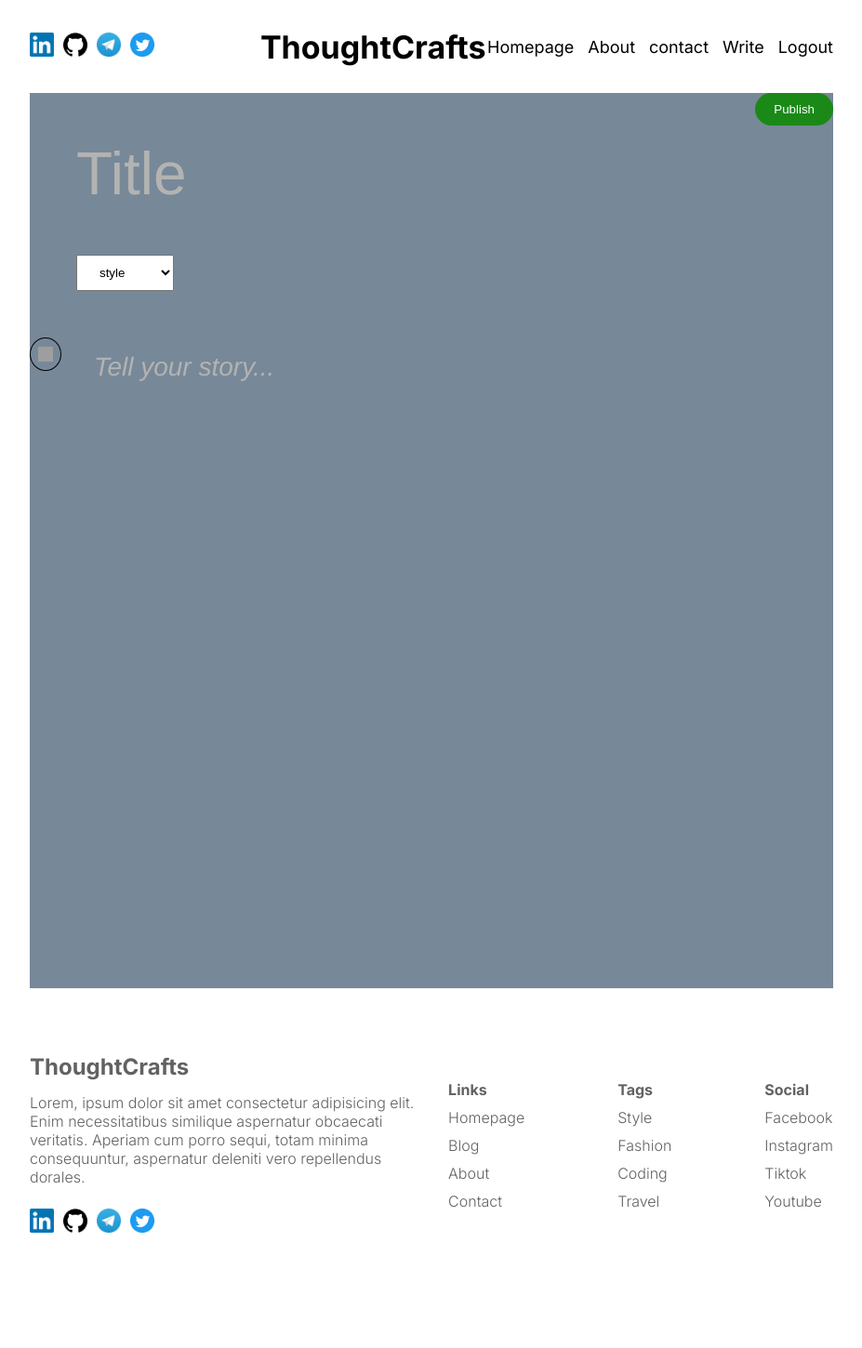
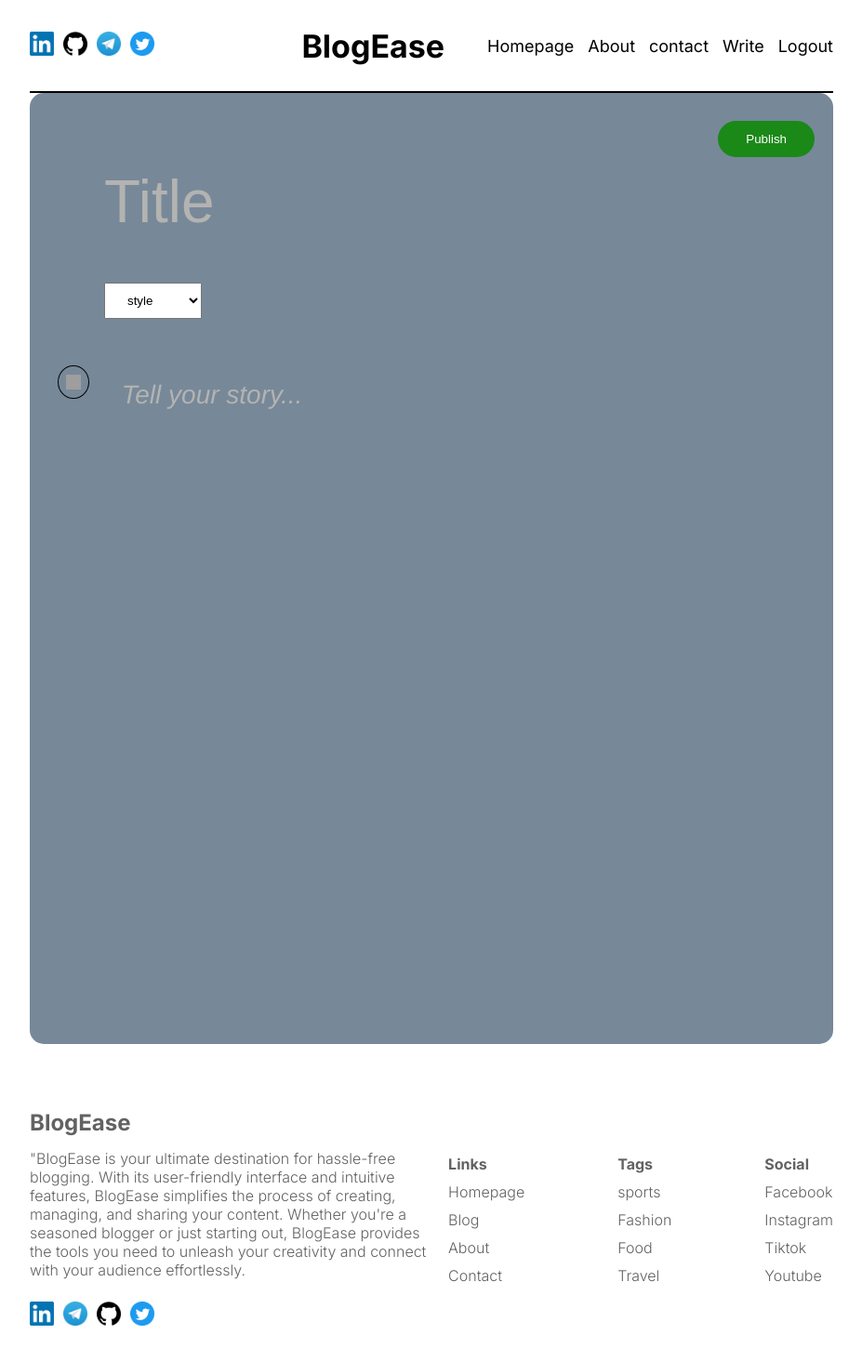
Before and after one commit to Jatinsingh0/BlogEase, a Next.js app: page /write in a window 1280 px wide. Shown: the whole page at 93% size, without its empty margins (176-1103 px from the left). Before the commit the page ends 1350 px from the top, so only its background shows below. Built offline with nearby package versions, Linux system fonts and the light colour scheme; no server answers; sample sign-in values are in the browser's storage; grey boxes are pictures that could not be loaded.

Commit message:
some changes over application

```diff
--- a/app/blog/blogPage.module.css
+++ b/app/blog/blogPage.module.css
@@ -1,3 +1,6 @@
+.container{
+  margin-top: 40px;
+}
 .title{
     background-color: coral;
     color: white;
--- a/app/components/featured/featured.jsx
+++ b/app/components/featured/featured.jsx
@@ -6,7 +6,7 @@ const Featured = () => {
   return (
     <div className={styles.container}>
       <h1 className={styles.title}>
-          <b className={styles.bold} >Hey, ThoughtCrafts here!</b>Discover people stories and creative ideas.
+          <b className={styles.bold} >Hey, BlogEase here!</b>Discover people stories and creative ideas.
       </h1>
       <div className={styles.post}>
         <div className={styles.imgContainer}>
@@ -14,7 +14,7 @@ const Featured = () => {
         </div>
         <div className={styles.textContainer}>
           <h1 className={styles.postTitle}>Blogging is like Bridging Writers and Readers for Meaningful Connections</h1>
-          <p className={styles.postDesc}>ThoughtCrafts seamlessly integrates blogging and community engagement, offering writers a unified platform to share their stories and connect with readers. Join us to amplify your voice and foster meaningful connections today</p>
+          <p className={styles.postDesc}> "BlogEase is your ultimate destination for hassle-free blogging. With its user-friendly interface and intuitive features, BlogEase simplifies the process of creating, managing, and sharing your content. Whether you're a seasoned blogger or just starting out, BlogEase provides the tools you need to unleash your creativity and connect with your audience effortlessly</p>
           <button className={styles.button}>Read more</button>
         </div>
       </div>
--- a/app/components/footer/footer.jsx
+++ b/app/components/footer/footer.jsx
@@ -8,22 +8,19 @@ const Footer = () => {
     <div className={styles.container}>
     <div className={styles.info}>
       <div className={styles.logo}>
-        <h1 className={styles.logoText}>ThoughtCrafts</h1>
+        <h1 className={styles.logoText}>BlogEase</h1>
       </div>
       <p className={styles.desc}>
-        Lorem, ipsum dolor sit amet consectetur adipisicing elit. Enim
-        necessitatibus similique aspernatur obcaecati veritatis. Aperiam cum
-        porro sequi, totam minima consequuntur, aspernatur deleniti vero
-        repellendus dorales.
+      "BlogEase is your ultimate destination for hassle-free blogging. With its user-friendly interface and intuitive features, BlogEase simplifies the process of creating, managing, and sharing your content. Whether you're a seasoned blogger or just starting out, BlogEase provides the tools you need to unleash your creativity and connect with your audience effortlessly.
       </p>
       <div className={styles.icons}>
         <Link href="https://www.linkedin.com/in/jatin-singh-a9147526b">
             <Image src="/linkdinLogo.png" alt="img" width={26} height={26}/>
         </Link>
+        <Image src="/telegramLogo.jpeg" alt="" width={26} height={26} />
         <Link href="https://github.com/Jatinsingh0">
             <Image src="/github.png" alt="img" width={26} height={26}/>
         </Link>
-        <Image src="/telegramLogo.jpeg" alt="" width={26} height={26} />
         <Image src="/twitterLogo.png" alt="" width={26} height={26} />
       </div>
     </div>
@@ -33,14 +30,14 @@ const Footer = () => {
         <Link href="/">Homepage</Link>
         <Link href="/">Blog</Link>
         <Link href="/">About</Link>
-        <Link href="/">Contact</Link>
+        <Link href="/contact">Contact</Link>
       </div>
       <div className={styles.list}>
         <span className={styles.listTitle}>Tags</span>
-        <Link href="/">Style</Link>
-        <Link href="/">Fashion</Link>
-        <Link href="/">Coding</Link>
-        <Link href="/">Travel</Link>
+        <Link href={"/blog?cat=sport"}>sports</Link>
+        <Link href={"/blog?cat=fashion"}>Fashion</Link>
+        <Link href={"/blog?cat=food"}>Food</Link>
+        <Link href={"/blog?cat=travel"}>Travel</Link>
       </div>
       <div className={styles.list}>
         <span className={styles.listTitle}>Social</span>
--- a/app/components/navbar/Navbar.jsx
+++ b/app/components/navbar/Navbar.jsx
@@ -19,7 +19,7 @@ const Navbar = () => {
         <Image src="/twitterLogo.png" alt="img" width={26} height={26}/>
       </div>
 
-      <div className={styles.logo}>ThoughtCrafts</div>
+      <div className={styles.logo}>BlogEase</div>
 
       <div className={styles.links}>
         <Link href="/" className={styles.link}>Homepage</Link>
--- a/app/components/navbar/navbar.module.css
+++ b/app/components/navbar/navbar.module.css
@@ -3,6 +3,7 @@
     align-items: center;
     justify-content: center;
     height: 100px;
+    border-bottom: 2px solid black;
 }
 
 .social{
--- a/app/contact/contact.module.css
+++ b/app/contact/contact.module.css
@@ -1,4 +1,6 @@
-
+.container{
+  margin-top: 50px;
+}
 .content {
     display: flex;
     align-items: center;
--- a/app/posts/[slug]/singlePage.module.css
+++ b/app/posts/[slug]/singlePage.module.css
@@ -1,3 +1,7 @@
+.container{
+  margin-top: 40px;
+}
+
 .infoContainer {
     display: flex;
     align-items: center;
--- a/app/write/page.jsx
+++ b/app/write/page.jsx
@@ -61,14 +61,6 @@ const WritePage = () => {
     file && upload();
   }, [file]);
 
-  if (status === "loading") {
-    return <div className={styles.loading}>Loading...</div>;
-  }
-
-  if (status === "unauthenticated") {
-    router.push("/");
-  }
-
   const slugify = (str) =>
     str
       .toLowerCase()
@@ -76,6 +68,14 @@ const WritePage = () => {
       .replace(/[^\w\s-]/g, "")
       .replace(/[\s_-]+/g, "-")
       .replace(/^-+|-+$/g, "");
+
+  if (status === "loading") {
+    return <div>Loading...</div>;
+  }
+
+  if (status === "unauthenticated") {
+    router.push("/");
+  }
 
   const handleSubmit = async () => {
     const res = await fetch("/api/posts", {
@@ -85,7 +85,7 @@ const WritePage = () => {
         desc: value,
         img: media,
         slug: slugify(title),
-        catSlug: catSlug || "style", //If not selected, choose the general category
+        catSlug: catSlug || "style",
       }),
     });
 
@@ -103,7 +103,10 @@ const WritePage = () => {
         className={styles.input}
         onChange={(e) => setTitle(e.target.value)}
       />
-      <select className={styles.select} onChange={(e) => setCatSlug(e.target.value)}>
+      <select
+        className={styles.select}
+        onChange={(e) => setCatSlug(e.target.value)}
+      >
         <option value="style">style</option>
         <option value="fashion">fashion</option>
         <option value="food">food</option>
@@ -125,14 +128,8 @@ const WritePage = () => {
             />
             <button className={styles.addButton}>
               <label htmlFor="image">
-                <Image src="/image.png" alt="" width={16} height={16} />
+                <Image src="/uploadImage.png" alt="" width={16} height={16} />
               </label>
-            </button>
-            <button className={styles.addButton}>
-              <Image src="/external.png" alt="" width={16} height={16} />
-            </button>
-            <button className={styles.addButton}>
-              <Image src="/video.png" alt="" width={16} height={16} />
             </button>
           </div>
         )}
--- a/app/write/writePage.module.css
+++ b/app/write/writePage.module.css
@@ -1,8 +1,11 @@
+
 .container{
     position: relative;
     display: flex;
     flex-direction: column;
     background-color: lightslategray;
+    padding: 30px;
+    border-radius: 15px;
   }
 
   .select{
@@ -65,9 +68,8 @@
 
   .publish{
     position: absolute;
-    top: 0px;
-    right: 0px;
-    padding: 10px 20px;
+    right: 20px;
+    padding: 12px 30px;
     border: none;
     background-color: #1a8917;
     color: white;
```
